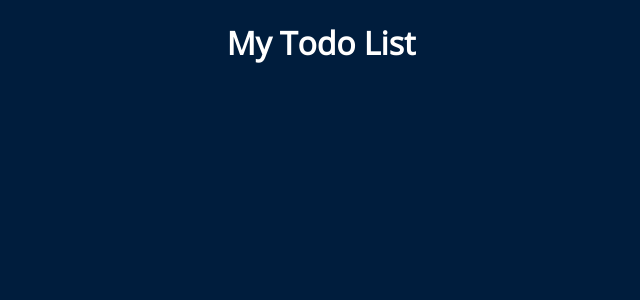
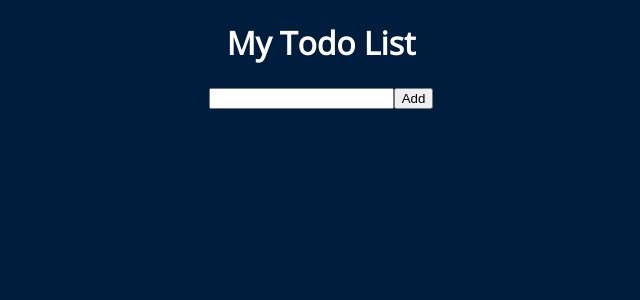
Before and after one commit to adamkarmander/react-todo-list-app, a React (Create React App) app: page / in a window 1280 px wide. Shown: the top 300 px of the page, without its empty margins (319-959 px from the left). Built offline with nearby package versions, Linux system fonts and the light colour scheme.

Commit message:
Add basic components

```diff
--- a/src/App.js
+++ b/src/App.js
@@ -1,15 +1,18 @@
+import React from 'react';
 import './App.css';
+
+//Importing Components
+import Form from './components/Form';
 
 function App() {
   return (
     <div className="App">
-      <head>
-        <style>
+      <style>
           @import url('https://fonts.googleapis.com/css2?family=Open+Sans:wght@300&display=swap')
-        </style>
-      </head>
+      </style>
       <header>
         <h1>My Todo List</h1>
+        <Form />
       </header>
     </div>
   );
--- /dev/null
+++ b/src/components/Form.js
@@ -0,0 +1,12 @@
+import React from "react";
+
+function Form() {
+    return (
+        <form>
+            <input type="text" className="todo-input" />
+            <button className="todo-button" type="submit">Add</button>
+        </form>
+    );
+};
+
+export default Form;
```
Also changed, not shown: src/components/TodoList.js (added).
